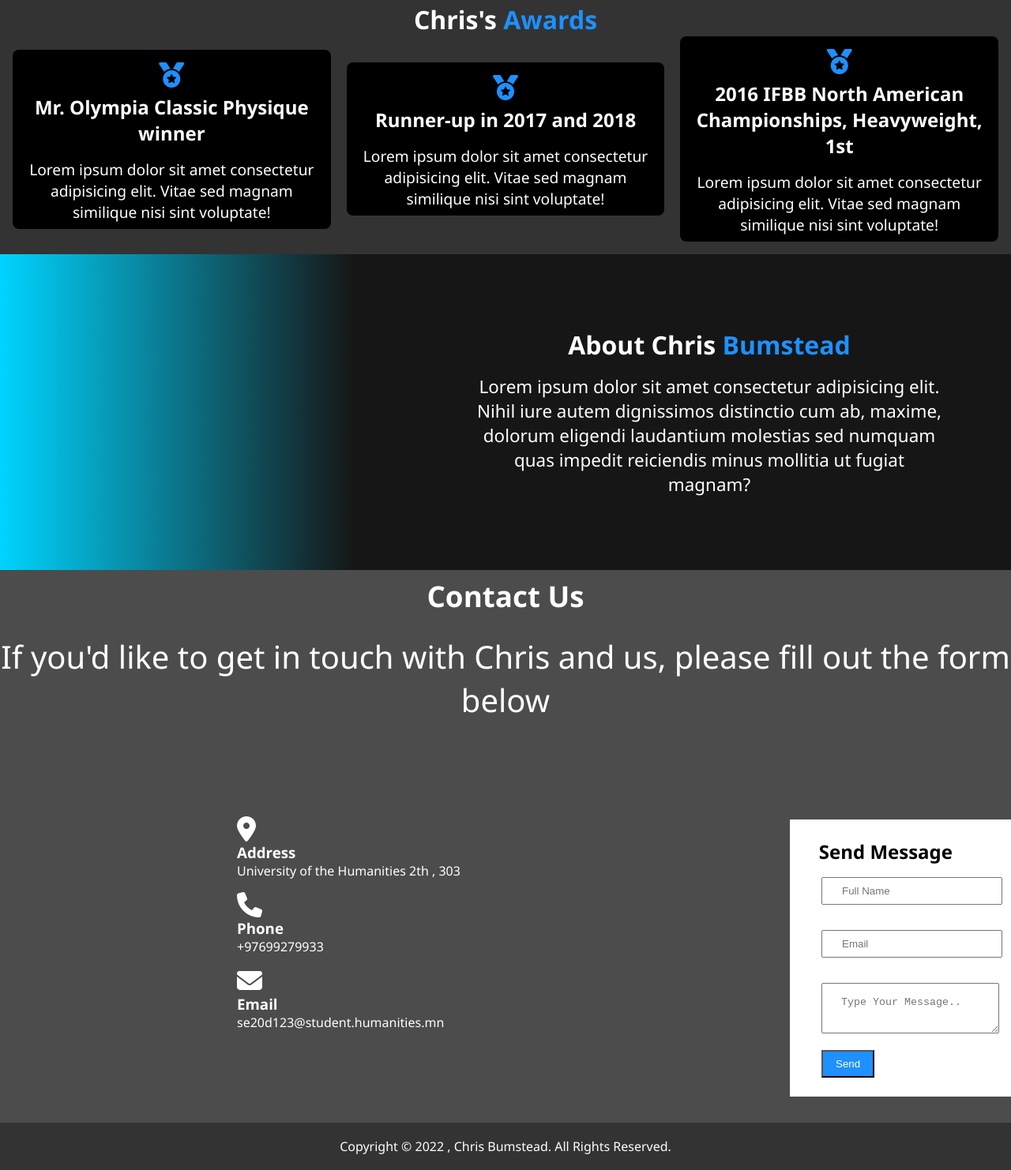
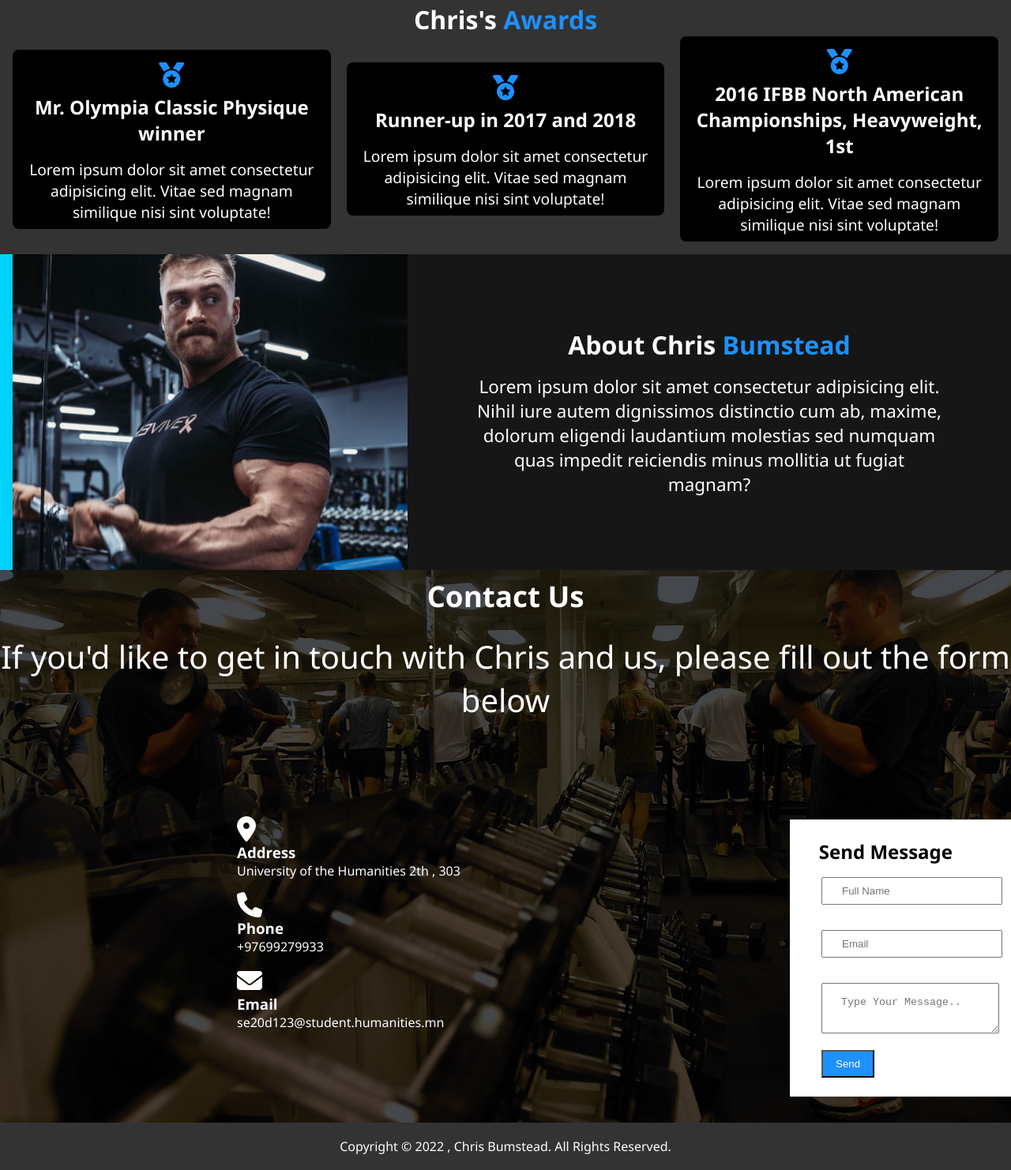
Before and after one commit to ganaa123456/Chris-bumstead-s-portfolio, a plain HTML site: page index.html in a window 1280 px wide. Shown: the part 883-2365 px from the top of the page at 79% size. Drawn offline with Linux system fonts and the light colour scheme; the site is published under a folder, as on GitHub Pages, so addresses that start at the root find nothing.

Commit message:
img edited

```diff
--- a/style.css
+++ b/style.css
@@ -62,7 +62,7 @@
     color: blue;
 }
 #showcase {
-    background: url(/img/Chris-Bumstead-posing-in-a-hallway-in-Spring-2022.jpg) no-repeat center center/cover;
+    background: url(img/Chris-Bumstead-posing-in-a-hallway-in-Spring-2022.jpg) no-repeat center center/cover;
     height: 100vh;
 }
 
@@ -164,7 +164,7 @@
     flex: 1;
 }
 .about-img {
-    background: url(/img/revive-md-chris-bumstead-gym.jpg) no-repeat center center/cover;
+    background: url(img/revive-md-chris-bumstead-gym.jpg) no-repeat center center/cover;
     height: 100vh;
     max-width: 500px;
     max-height: 400px;
@@ -208,7 +208,7 @@
 }
 
 #contact {
-    background: url(/img/fitness-room-g6c811b5bd_1920.jpg) no-repeat center center/cover;
+    background: url(img/fitness-room-g6c811b5bd_1920.jpg) no-repeat center center/cover;
     height: 100vh;
     max-height: 700px;
     color: #fff;
```
